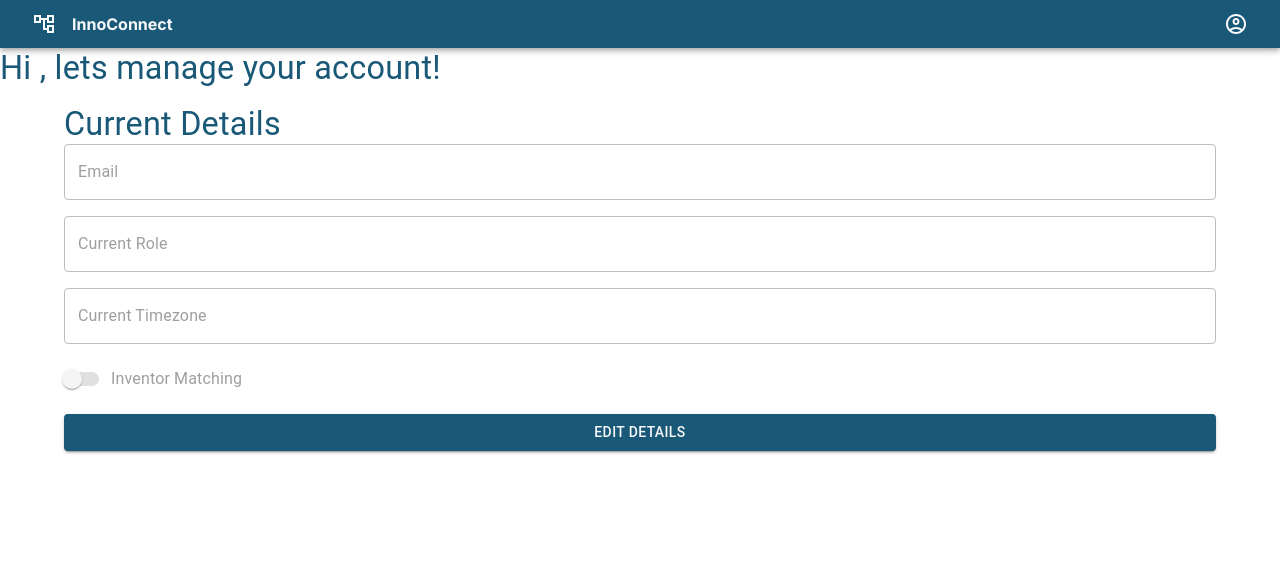
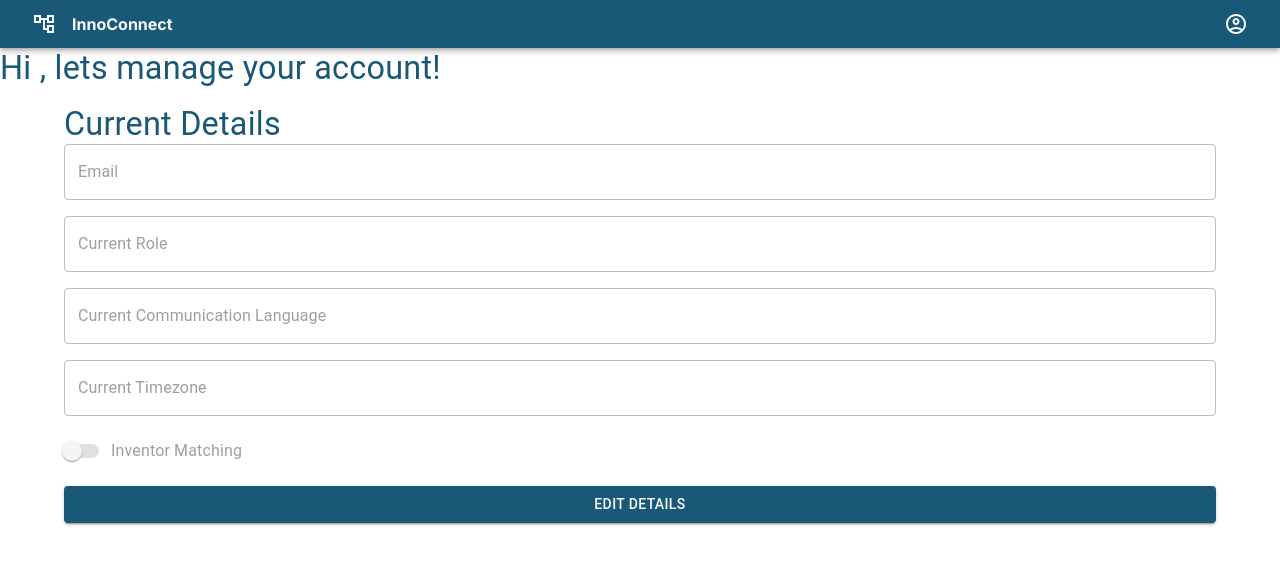
Before and after one commit to WiseNat/BS3206-musical-palm-tree, a Next.js app in the folder innoconnect-ui/: page /ui/profile in a window 1280 px wide. Shown: the top 564 px of the page. Built offline with nearby package versions, Linux system fonts and the light colour scheme; no server answers.

Commit message:
feat: defect remediation

```diff
--- a/innoconnect-ui/src/app/api/users/protected/update/route.js
+++ b/innoconnect-ui/src/app/api/users/protected/update/route.js
@@ -4,23 +4,29 @@
 import User from "@/app/models/user";
 import { connect } from "@/app/config/databaseConnection";
 import { NextResponse } from "next/server";
+import bcrypt from "bcryptjs";
 
 connect();
 
 export async function POST(req) {
   try {
     const resBody = await req.json();
-    const { email, role, timezone, matching, password } = resBody;
+    let { email, role, timezone, language, matching, password } = resBody;
+
+    if (password) {
+      password = await bcrypt.hash(password, 10);
+    }
 
     const filter = { email: email };
     const updatedFields = {
       role: role,
       timezone: timezone,
+      language: language,
       matching: matching,
       password: password,
     };
 
-    const user = await User.findOneAndUpdate(filter, updatedFields);
+    const user = await User.findOneAndUpdate(filter, updatedFields).exec();
 
     return NextResponse.json({
       message: "User Updated!",
--- a/innoconnect-ui/src/app/auth.js
+++ b/innoconnect-ui/src/app/auth.js
@@ -28,9 +28,9 @@ export const { auth, handlers, signIn, signOut } = NextAuth({
           throw new Error("User not found!");
         }
 
-        const passwordValidation = bcrypt.compare(
+        const passwordValidation = await bcrypt.compare(
           credentials.password,
-          user.password,
+          user.password
         );
 
         if (!passwordValidation) {
--- a/innoconnect-ui/src/app/signup/page.js
+++ b/innoconnect-ui/src/app/signup/page.js
@@ -69,6 +69,7 @@ export default function SignUp() {
           <TextField
             id="email"
             label="Email"
+            type="email"
             onChange={(e) => setUser({ ...user, email: e.target.value })}
             required
           />
--- a/innoconnect-ui/src/app/ui/profile/page.js
+++ b/innoconnect-ui/src/app/ui/profile/page.js
@@ -9,7 +9,7 @@ import Form from "@/app/components/Form";
 import Button from "@mui/material/Button";
 import Modal from "@/app/components/ModalTemplate";
 import Select from "@/app/components/FormSelect";
-import { roles, timezones } from "@/app/lib/selection";
+import { roles, timezones, communicationLanguages } from "@/app/lib/selection";
 import { TextField } from "@mui/material";
 import { useState, useEffect } from "react";
 import axios from "axios";
@@ -21,6 +21,7 @@ export default function Profile() {
     email: "",
     role: "",
     timezone: "",
+    language: "",
     matching: false,
   });
 
@@ -28,6 +29,7 @@ export default function Profile() {
     email: session?.user.email,
     role: "",
     timezone: "",
+    language: "",
     matching: false,
     password: "",
   });
@@ -43,6 +45,10 @@ export default function Profile() {
     setUpdatedUser({ ...user, timezone: value });
   };
 
+  const setComLanguage = (value) => {
+    setUpdatedUser({ ...user, language: value });
+  };
+
   useEffect(() => {
     async function getUser() {
       if (session) {
@@ -52,8 +58,10 @@ export default function Profile() {
           email: res.data.user.email,
           role: res.data.user.role,
           timezone: res.data.user.timezone,
+          language: res.data.user.language,
           matching: res.data.user.matching,
         });
+        console.log(res);
       }
     }
     getUser();
@@ -84,6 +92,12 @@ export default function Profile() {
             disabled
           />
           <TextField
+            id="language"
+            label="Current Communication Language"
+            value={user.language}
+            disabled
+          />
+          <TextField
             id="timezone"
             label="Current Timezone"
             value={user.timezone}
@@ -102,6 +116,11 @@ export default function Profile() {
           <Form title="Edit Profile" submitAction={updateUser}>
             <Select label="Role" onChange={setRole} items={roles} />
             <Select label="Timezone" onChange={setTimezone} items={timezones} />
+            <Select
+              label="Communication Language"
+              onChange={setComLanguage}
+              items={communicationLanguages}
+            />
             <LabelSwitch
               label="Inventor Matching"
               action={(e) =>
--- a/innoconnect-ui/src/app/ui/project/search/page.js
+++ b/innoconnect-ui/src/app/ui/project/search/page.js
@@ -63,10 +63,13 @@ export default function ProjectSearch() {
         break;
       case "Timezones":
         filterSelection = timezones;
+        break;
       case "Programming Languages":
         filterSelection = programmingLanguages;
+        break;
       case "Technologies":
         filterSelection = technologies;
+        break;
     }
     setFilter({ filterFields: filterSelection, filterName: filterType });
   };
@@ -108,7 +111,7 @@ export default function ProjectSearch() {
             Search
           </Button>
         </Form>
-        <div className="flex justify-center items-center pt-10">
+        <div className="grid grid-cols-4 gap-4 items-center pt-10 px-10">
           {projects.map(function (project, i) {
             return <ProjectView project={project} key={i} />;
           })}
```
